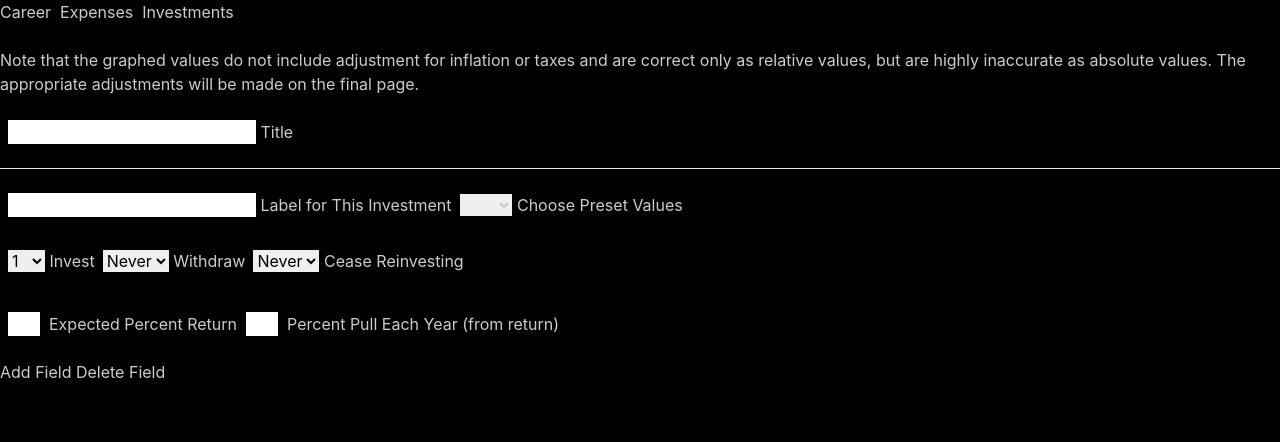
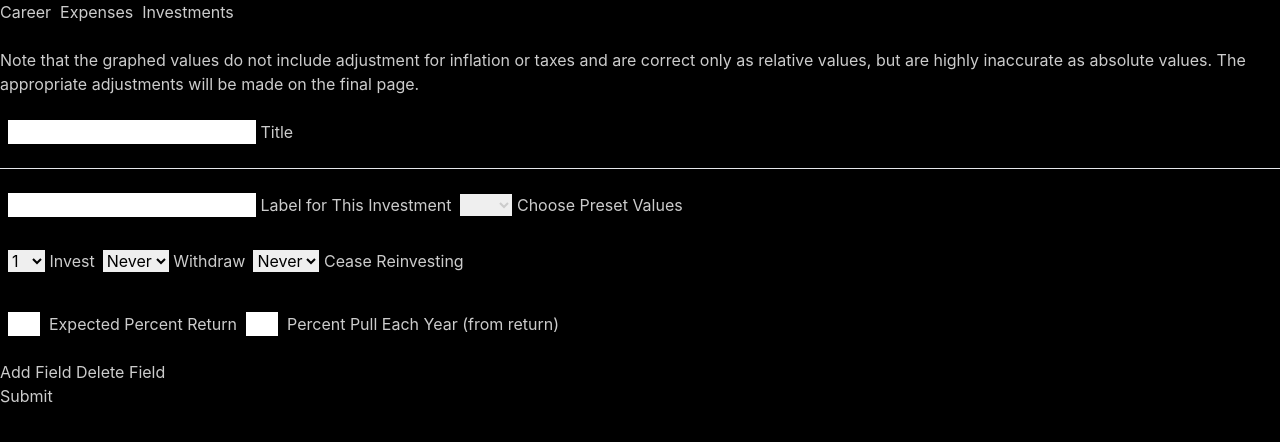
Before and after one commit to Jerrad-Johnson/Finances-Project, a React (Create React App) app: page /Investments.js in a window 1280 px wide. Shown: the top 442 px of the page. Built offline with nearby package versions, Linux system fonts and the light colour scheme.

Commit message:
Added submit button.

```diff
--- a/src/Investments.js
+++ b/src/Investments.js
@@ -37,6 +37,10 @@ export function FormContainer(){
                 <DeleteInvestmentFieldButton
                     formLengthState = {formLengthState}
                     setFormLengthState = {setFormLengthState}
+                />
+                <SubmitButton
+                    investmentsState = {investmentsState}
+                    setInvestmentsState = {setInvestmentsState}
                 />
             </form>
         </div>
@@ -155,7 +159,26 @@ function deleteInvestmentField(formLengthState, setFormLengthState){
     setFormLengthState(newFormLength);
 }
 
+function SubmitButton({investmentsState, setInvestmentsState}){
 
+    return (
+      <>
+          <br />
+          <button className={"submitinvestment"} onClick={(e) => {
+            e.preventDefault();
+            handleSubmission(investmentsState, setInvestmentsState);
+          }}>Submit</button>
+      </>
+    );
+}
+
+function handleSubmission(investmentsState, setInvestmentsState){
+    getInvestmentDataFromFields();
+}
+
+function getInvestmentDataFromFields(){
+
+}
 
 
 export default Investments;
```
